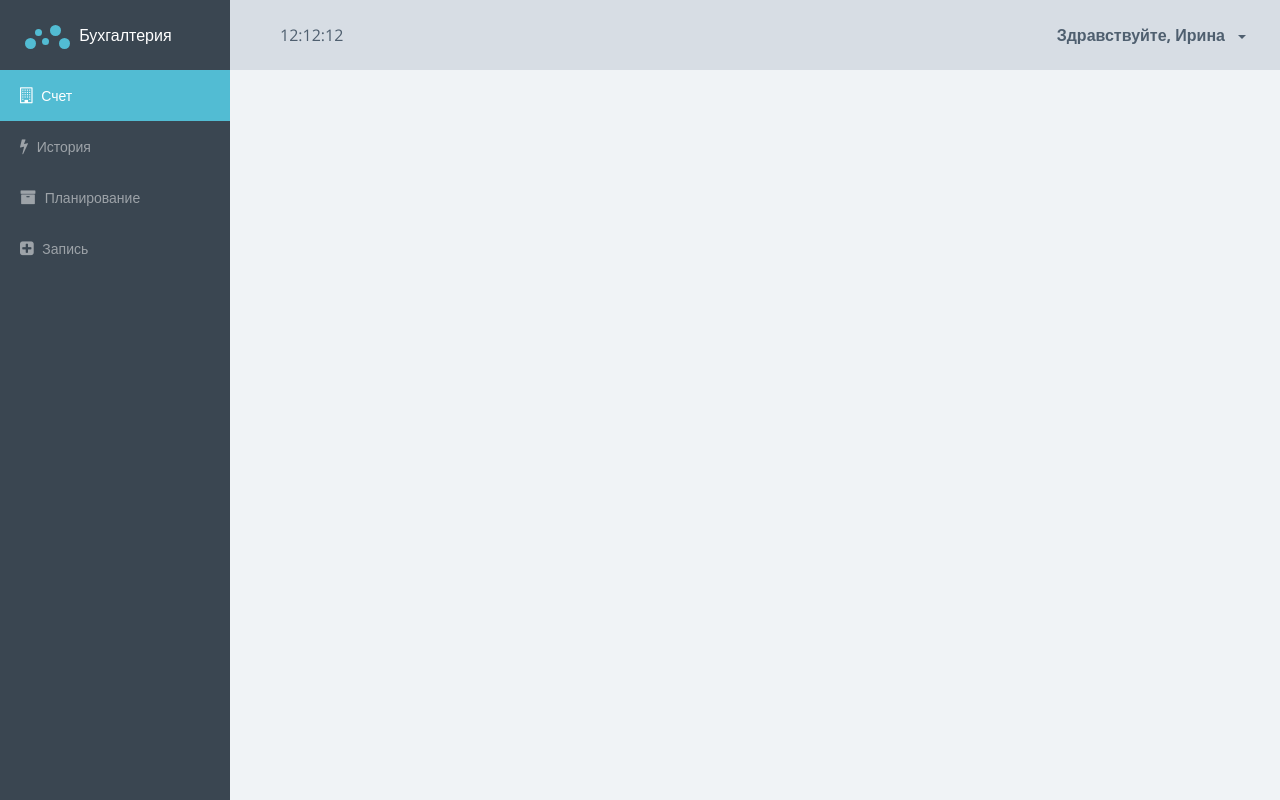
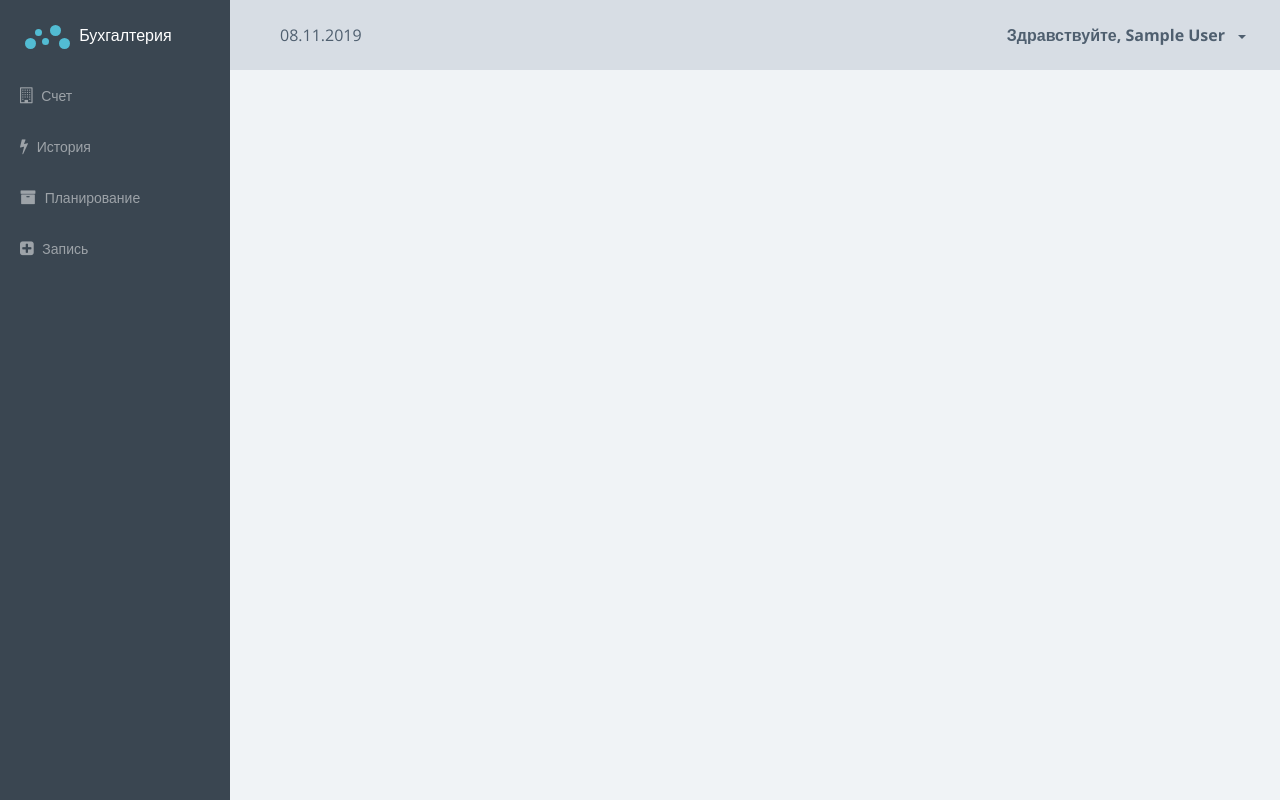
Before and after one commit to Mikele19741/Angular2, an Angular app in the folder home-money/: page /system in a window 1280 px wide. Built offline with nearby package versions, Linux system fonts and the light colour scheme; sample sign-in values are in the browser's storage.

Commit message:
header and side bar

```diff
--- a/home-money/src/app/auth/login/login.component.ts
+++ b/home-money/src/app/auth/login/login.component.ts
@@ -61,7 +61,7 @@
               this.authService.login();
               this.message.text='';
               window.localStorage.setItem('user', JSON.stringify(this.currentUser[0]));
-             // this.route.navigate([''])
+                this.route.navigate(['/system', 'bill']);
 
              }
              else{
--- /dev/null
+++ b/home-money/src/app/system/shared/components/header/header.component.html
@@ -0,0 +1,21 @@
+<header class="header">
+    <div class="header-block header-block-search">
+        {{date | date: "dd.MM.yyyy"}}
+    </div>
+    <div class="header-block header-block-nav">
+        <ul class="nav-profile">
+            <li class="profile dropdown" wfmDropDown>
+                <a class="nav-link dropdown-toggle"  role="button">
+                    <span class="name">
+                        Здравствуйте, {{user.name}}
+                    </span>
+                </a>
+                <div class="dropdown-menu profile-dropdown-menu">
+                    <a class="dropdown-item" [routerLink]="['/system', 'records']"> <i class="fa fa-gear icon"></i>Сделать запись</a>
+                    <div class="dropdown-divider"></div>
+                    <a class="dropdown-item" (click)="onLogout()" ><i class="fa fa-power-off icon"></i>Выйти</a>
+                </div>
+            </li>
+        </ul>
+    </div>
+</header>
--- /dev/null
+++ b/home-money/src/app/system/shared/components/header/header.component.ts
@@ -0,0 +1,25 @@
+import { Component, OnInit } from '@angular/core';
+import { User } from 'src/app/shared/models/user.models';
+import { AuthService } from 'src/app/shared/sevices/auth.service';
+import { Router } from '@angular/router';
+
+@Component({
+  selector: 'wfm-header',
+  templateUrl: './header.component.html',
+  styleUrls: ['./header.component.scss']
+})
+export class HeaderComponent implements OnInit {
+  date: Date= new Date();
+  constructor( private authService:AuthService, private router: Router) {
+
+   }
+  user :User;
+  ngOnInit() {
+    this.user=JSON.parse(window.localStorage.getItem('user'))
+  }
+  onLogout(){
+    this.authService.logout();
+    this.router.navigate(['/login'])
+
+  }
+}
--- /dev/null
+++ b/home-money/src/app/system/shared/components/sidebar/sidebar.component.html
@@ -0,0 +1,32 @@
+<aside class="sidebar">
+    <div class="sidebar-container">
+        <div class="sidebar-header">
+            <div class="brand">
+                <div class="logo">
+                    <span class="l l1"></span>
+                    <span class="l l2"></span>
+                    <span class="l l3"></span>
+                    <span class="l l4"></span>
+                    <span class="l l5"></span>
+                </div>
+                Бухгалтерия
+            </div>
+        </div>
+        <nav class="menu">
+            <ul class="nav metismenu">
+                <li routerLinkActive="active">
+                    <a [routerLink]="['/system','bill']"> <i class="fa fa-building-o"></i> Счет </a>
+                </li>
+                <li routerLinkActive="active">
+                    <a [routerLink]="['/system', 'history']"> <i class="fa fa-flash"></i> История </a>
+                </li>
+                <li routerLinkActive="active">
+                    <a [routerLink]="['/system', 'planning']"> <i class="fa fa-archive"></i> Планирование </a>
+                </li >
+                <li routerLinkActive="active">
+                    <a [routerLink]="['/system', 'records']"> <i class="fa fa-plus-square"></i> Запись </a>
+                </li>
+            </ul>
+        </nav>
+    </div>
+</aside>
--- /dev/null
+++ b/home-money/src/app/system/shared/components/sidebar/sidebar.component.ts
@@ -0,0 +1,15 @@
+import { Component, OnInit } from '@angular/core';
+
+@Component({
+  selector: 'wfm-sidebar',
+  templateUrl: './sidebar.component.html',
+  styleUrls: ['./sidebar.component.scss']
+})
+export class SidebarComponent implements OnInit {
+
+  constructor() { }
+
+  ngOnInit() {
+  }
+
+}
--- /dev/null
+++ b/home-money/src/app/system/shared/directives/dropdown.directive.ts
@@ -0,0 +1,13 @@
+import { Directive, HostBinding, HostListener } from "@angular/core";
+
+@Directive({
+    selector: '[wfmDropDown]'
+})
+export class DropDownDirective
+{
+    @HostBinding('class.open') isOpen=false;
+    @HostListener('click') onClick(){
+         this.isOpen =! this.isOpen;
+    }
+
+}
--- a/home-money/src/app/system/system.component.html
+++ b/home-money/src/app/system/system.component.html
@@ -1,61 +1,10 @@
 <div class="main-wrapper">
     <div class="app">
         <!--HEADER-->
-        <header class="header">
-            <div class="header-block header-block-search">
-                12:12:12
-            </div>
-            <div class="header-block header-block-nav">
-                <ul class="nav-profile">
-                    <li class="profile dropdown">
-                        <a class="nav-link dropdown-toggle" href="#" role="button">
-                            <span class="name">
-                                Здравствуйте, Ирина
-                            </span>
-                        </a>
-                        <div class="dropdown-menu profile-dropdown-menu">
-                            <a class="dropdown-item" href="#"> <i class="fa fa-gear icon"></i>Сделать запись</a>
-                            <div class="dropdown-divider"></div>
-                            <a class="dropdown-item" href="#"><i class="fa fa-power-off icon"></i>Выйти</a>
-                        </div>
-                    </li>
-                </ul>
-            </div>
-        </header>
+        <wfm-header></wfm-header>
         <!--HEADER-->
         <!--SIDEBAR-->
-        <aside class="sidebar">
-            <div class="sidebar-container">
-                <div class="sidebar-header">
-                    <div class="brand">
-                        <div class="logo">
-                            <span class="l l1"></span>
-                            <span class="l l2"></span>
-                            <span class="l l3"></span>
-                            <span class="l l4"></span>
-                            <span class="l l5"></span>
-                        </div>
-                        Бухгалтерия
-                    </div>
-                </div>
-                <nav class="menu">
-                    <ul class="nav metismenu">
-                        <li class="active">
-                            <a href="#"> <i class="fa fa-building-o"></i> Счет </a>
-                        </li>
-                        <li>
-                            <a href="#"> <i class="fa fa-flash"></i> История </a>
-                        </li>
-                        <li>
-                            <a href="#"> <i class="fa fa-archive"></i> Планирование </a>
-                        </li>
-                        <li>
-                            <a href="#"> <i class="fa fa-plus-square"></i> Запись </a>
-                        </li>
-                    </ul>
-                </nav>
-            </div>
-        </aside>
+        <wfm-sidebar></wfm-sidebar>
         <!--SIDEBAR-->
         <!--CONTENT-->
         <article class="content dashboard-page">
--- a/home-money/src/app/system/system.module.ts
+++ b/home-money/src/app/system/system.module.ts
@@ -7,6 +7,9 @@
 import { PlanningPageComponent } from './planning-page/planning-page.component';
 import { RecordsPageComponent } from './records-page/records-page.component';
 import { SystemComponent } from './system.component';
+import { SidebarComponent } from './shared/components/sidebar/sidebar.component';
+import { HeaderComponent } from './shared/components/header/header.component';
+import { DropDownDirective } from './shared/directives/dropdown.directive';
 
 @NgModule({
 
@@ -17,7 +20,8 @@
 
     ],
 
-    declarations: [BillPageComponent, HistoryPageComponent, PlanningPageComponent, RecordsPageComponent, SystemComponent]
+    declarations: [BillPageComponent, HistoryPageComponent, PlanningPageComponent,
+      RecordsPageComponent, SystemComponent, SidebarComponent, HeaderComponent, DropDownDirective]
   })
 export class SystemModule{
 
```
Also changed, not shown: home-money/src/app/system/shared/components/header/header.component.scss (added), home-money/src/app/system/shared/components/sidebar/sidebar.component.scss (added).
